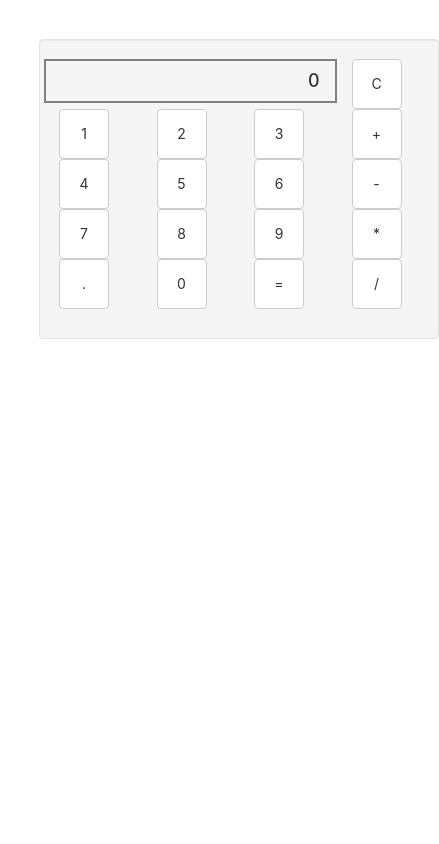
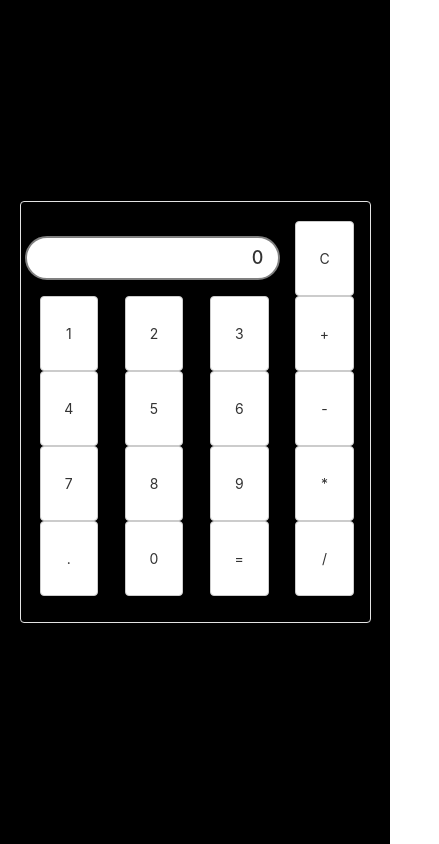
Before and after one commit to rhythm1920/FreeCodeCamp, a React (Create React App) app in the folder front-end-4/: page / in a window 390 px wide. Shown: the whole page, 439 px wide, since content can reach past the window. Built offline with nearby package versions, Linux system fonts and the light colour scheme; the HTML template or start-up script is replaced by a standard one.

Commit message:
added mobile response

```diff
--- a/front-end-4/src/App.css
+++ b/front-end-4/src/App.css
@@ -1,3 +1,9 @@
+#root {
+  height: 100vh;
+  display: grid;
+  place-items: center;
+  width: 100%;
+}
 .App {
   text-align: center;
 }
@@ -7,35 +13,22 @@
   pointer-events: none;
 }
 
-@media (prefers-reduced-motion: no-preference) {
-  .App-logo {
-    animation: App-logo-float infinite 3s ease-in-out;
-  }
-}
-
-.App-header {
-  min-height: 100vh;
-  display: flex;
-  flex-direction: column;
-  align-items: center;
-  justify-content: center;
-  font-size: calc(10px + 2vmin);
-}
-
 .App-link {
   color: rgb(112, 76, 182);
 }
 #container {
-  height: 300px;
-  width: 400px;
-  margin: 10%;
+  height: 50vh;
+  width: 50vw;
 }
 .btn {
-  height: 50px;
-  width: 50px;
+  height: 75px;
+  width: 75px;
 }
 #display {
   border: 2px solid grey;
+  border-radius: 50px;
+  margin-top: 15px;
+  background-color: white;
 }
 @keyframes App-logo-float {
   0% {
@@ -48,3 +41,35 @@
     transform: translateY(0px);
   }
 }
+@media (max-width: 600px) {
+  #root,
+  .well {
+    background-color: black;
+  }
+  #container {
+    width: 90vw;
+  }
+  .btn {
+    width: 15vw;
+  }
+}
+@media (max-height: 800px) {
+  #html {
+    background-color: black;
+  }
+  #container {
+    height: 75vh;
+  }
+  .btn {
+    height: 10vh;
+    margin: 5px;
+  }
+}
+.App-header {
+  min-height: 100vh;
+  display: flex;
+  flex-direction: column;
+  align-items: center;
+  justify-content: center;
+  font-size: calc(10px + 2vmin);
+}
--- a/front-end-4/src/store.js
+++ b/front-end-4/src/store.js
@@ -11,7 +11,7 @@ const defaultState = {
   isDecimalUsed: false,
   isOperatorUsed: false,
 };
-let oprtList = ["+", "*", "/"];
+
 const handleNum = (input) => {
   return { type: NUM, num: input };
 };
```
Also changed, not shown: 1 other file (tests, documents, lock files or other folders).
